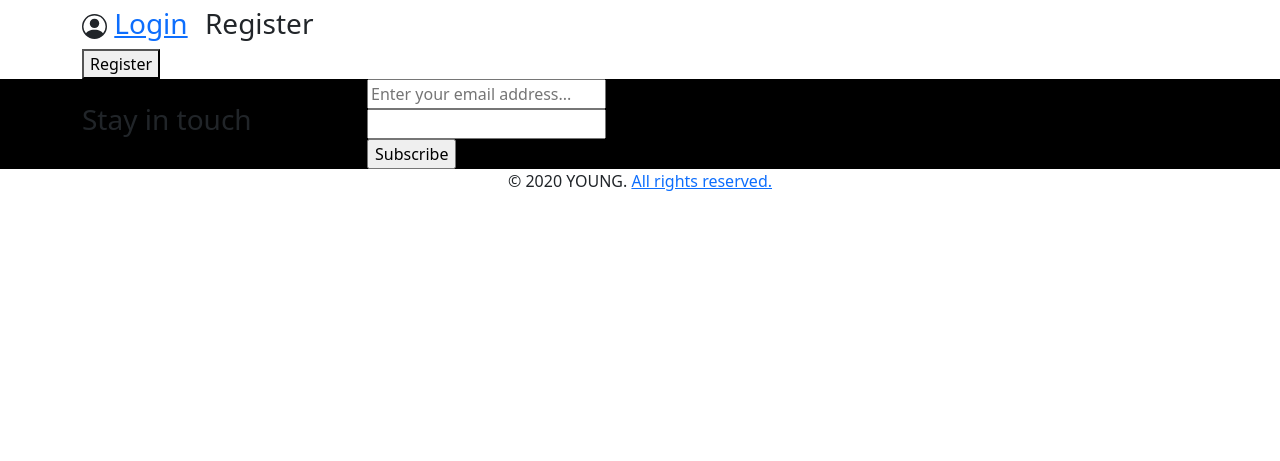
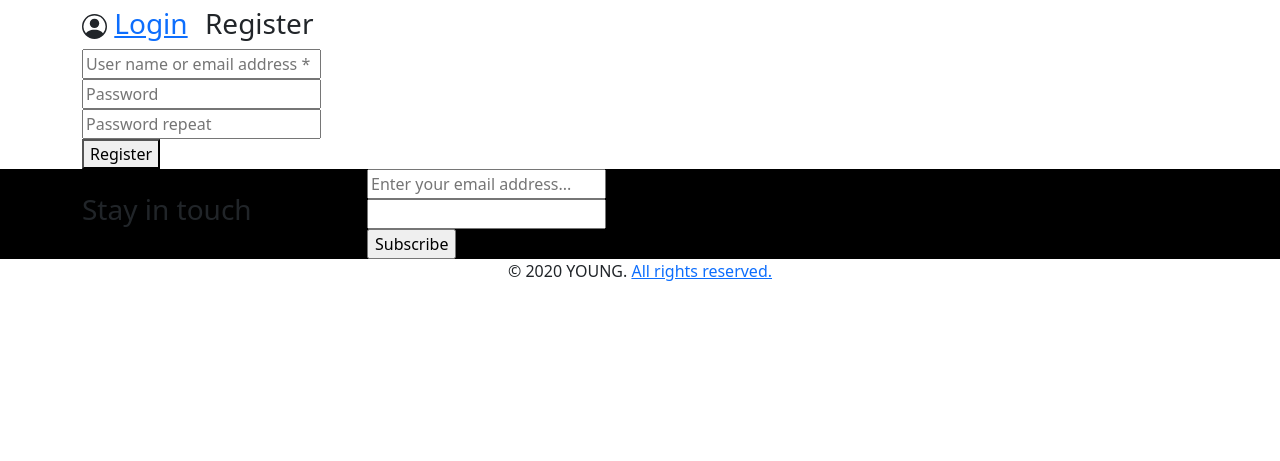
Before and after one commit to vanurtw/Phone-store, a Django app: page /user/register/ in a window 1280 px wide. Shown: the part 339-800 px from the top of the page. Run offline with Django 5.2, Linux system fonts and the light colour scheme; some libraries are stand-ins or nearby versions.

Commit message:
register validator

```diff
--- a/phone_store/users/forms.py
+++ b/phone_store/users/forms.py
@@ -1,16 +1,28 @@
 from django import forms
 from django.contrib.auth.models import User
+from django.db.models import Q
 
 
 class RegisterForm(forms.Form):
-    username = forms.CharField()
-    password = forms.CharField(widget=forms.PasswordInput())
-    password2 = forms.CharField(widget=forms.PasswordInput())
+    username = forms.CharField(
+        widget=forms.TextInput(attrs={'class': 'sin-login-register', 'placeholder': "User name or email address *"}))
+    password = forms.CharField(min_length=7,
+                               widget=forms.PasswordInput(
+                                   attrs={'class': 'sin-login-register', 'placeholder': "Password"}))
+    password2 = forms.CharField(min_length=7,
+                                widget=forms.PasswordInput(
+                                    attrs={'class': 'sin-login-register', 'placeholder': "Password repeat"}))
 
-    def clean_password(self):
+    def clean_username(self):
+        cd = self.cleaned_data
+        if User.objects.filter(Q(username=cd['username']) | Q(email=cd['username'])):
+            raise forms.ValidationError('Пользователь с таким именем уже есть')
+        return cd['username']
+
+    def clean_password2(self):
         cd = self.cleaned_data
         if cd['password'] != cd['password2']:
-            forms.ValidationError('Пароли не совпадают!')
+            raise forms.ValidationError('Пароли не совпадают!')
         return cd['password']
 
 
--- a/phone_store/users/templates/user/register.html
+++ b/phone_store/users/templates/user/register.html
@@ -26,10 +26,12 @@
                             <a href="{% url 'login' %}">Login</a>
                             <span style="padding-left: 10px;">Register</span>
                         </h3>
-                    <div class="login-register-form register-form-wrap">
+                        <div class="login-register-form">
                             <form action="" method="post">
+                                {% csrf_token %}
                                 {% for i in form %}
                                 <div class="sin-login-register">
+                                    <span style="color: #cc0000;">{{i.errors}}</span>
                                     {{i}}
                                 </div>
                                 {% endfor %}
@@ -44,6 +46,8 @@
         </div>
     </div>
 
+
+
     {% include 'footer.html' %}
 </div>
 
--- a/phone_store/users/views.py
+++ b/phone_store/users/views.py
@@ -26,4 +26,10 @@ def logout_user(request):
 
 
 def register_user(request):
-    return render(request, 'user/register.html')
+    if request.method == 'POST':
+        form = RegisterForm(request.POST)
+        if form.is_valid():
+            pass
+    else:
+        form = RegisterForm()
+    return render(request, 'user/register.html', {'form': form, 'chapter': 'None'})
```
Lines whose indentation alone changed are shown as unchanged.
